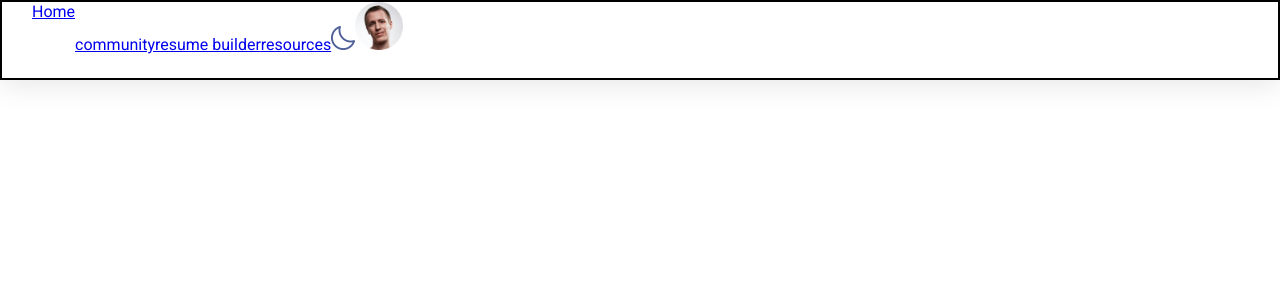
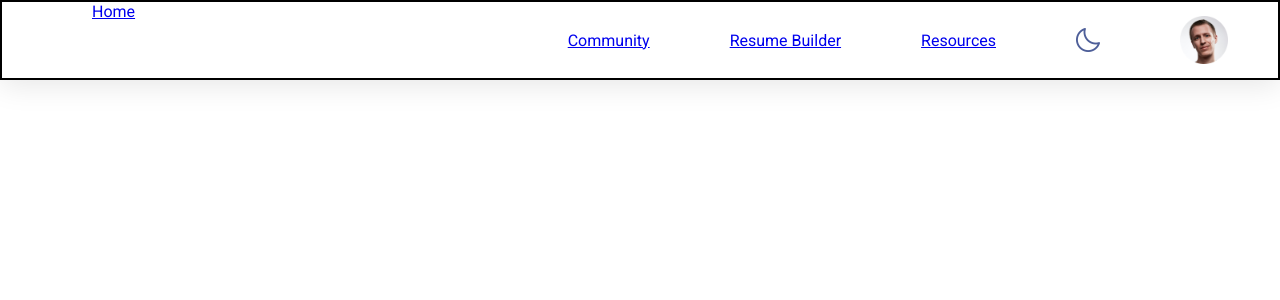
Before and after one commit to jennie7pm/CS160-Final-Project-Community, a React (Create React App) app: page /resources in a window 1280 px wide. Shown: the top 300 px of the page. Built offline with nearby package versions, Linux system fonts and the light colour scheme.

Commit message:
edits to nav bar

```diff
--- a/src/components/toolbox/NavBar.css
+++ b/src/components/toolbox/NavBar.css
@@ -8,3 +8,15 @@
     background: var(--white, #FFF);
     box-shadow: 0px 5px 30px 0px rgba(0, 0, 0, 0.10);
 }
+
+.nav-right-container {
+    display: flex;
+    align-items: center;
+    margin-left: auto; /* This will push items to the right */
+}
+
+
+.nav-link {
+    margin-right: 20px; /* Add some right margin between the items for spacing */
+    padding-left: 60px; /* Add padding between community, resume builder, and resources */
+}
--- a/src/components/toolbox/NavBar.js
+++ b/src/components/toolbox/NavBar.js
@@ -10,9 +10,9 @@ export function NavBar(){
                         <Link to="/" className="nav-link">Home</Link>
                     </div>
                     <div className="nav-right-container">
-                        <Link to="/communities" className="nav-link">community</Link>
-                        <Link to="/resume-builder" className="nav-link">resume builder</Link>
-                        <Link to="/resources" className="nav-link">resources</Link>
+                        <Link to="/communities" className="nav-link">Community</Link>
+                        <Link to="/resume-builder" className="nav-link">Resume Builder</Link>
+                        <Link to="/resources" className="nav-link">Resources</Link>
                         <img src={mode} alt="mode switching" className="mode-icon nav-link" style={{ width: "24px", height: "24px"}}/>
                         <img src={profileImage} alt="profile" className="profile-pic nav-link" style={{ width: "48px", height: "48px"}}/>
                     </div>
```
Also changed, not shown: src/components/reousrces/Resources.js (+3 -4 lines).
